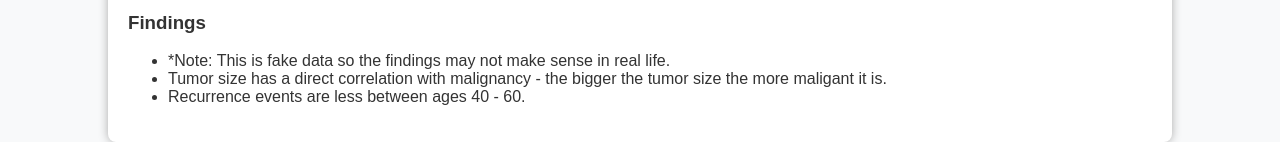
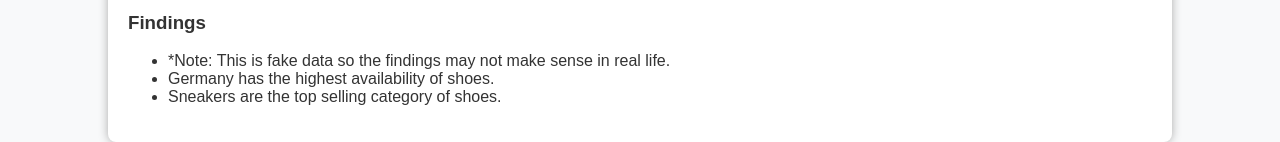
Before and after one commit to skillsbeck/portfolio_website, a plain HTML site: page project3.html in a window 1280 px wide. Shown: the part 2793-2935 px from the top of the page. Drawn offline with Linux system fonts and the light colour scheme.

Commit message:
Add files via upload

```diff
--- a/project3.html
+++ b/project3.html
@@ -168,8 +168,8 @@
         <h3>Findings</h3>
         <ul>
             <li>*Note: This is fake data so the findings may not make sense in real life. </li>
-            <li>Tumor size has a direct correlation with malignancy - the bigger the tumor size the more maligant it is. </li>
-            <li>Recurrence events are less between ages 40 - 60. </li>
+            <li>Germany has the highest availability of shoes. </li>
+            <li>Sneakers are the top selling category of shoes. </li>
         </ul>
 
     </section>
```
